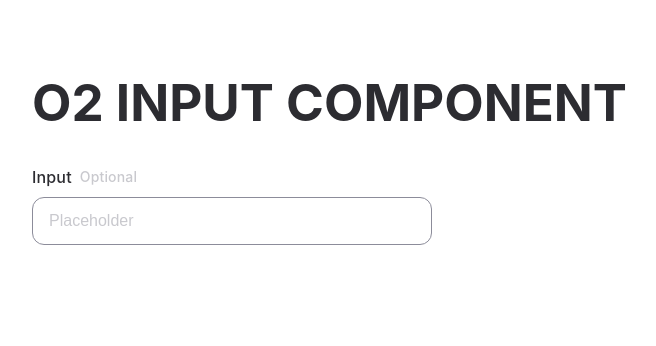
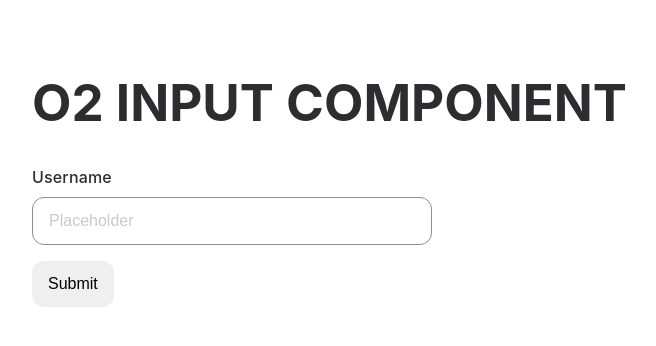
Before and after one commit to dm3yb/o2-input-component, a React (Vite) app: page / in a window 1280 px wide. Shown: the top 346 px of the page, without its empty margins (8-664 px from the left). Built offline with nearby package versions, Linux system fonts and the light colour scheme.

Commit message:
feat: implement zod & RHF validation + styles

```diff
--- a/package.json
+++ b/package.json
@@ -22,9 +22,10 @@
 		"@types/react-dom": "^19.0.3",
 		"@vitejs/plugin-react": "^4.3.4",
 		"globals": "^15.14.0",
+		"react-hook-form": "^7.54.2",
 		"typescript": "~5.7.2",
+		"@hookform/resolvers": "^4.1.0",
 		"vite": "^6.1.0",
-		"react-hook-form": "^7.54.2",
 		"zod": "^3.24.2"
 	}
 }
--- a/src/App.tsx
+++ b/src/App.tsx
@@ -1,19 +1,50 @@
+import { zodResolver } from '@hookform/resolvers/zod';
+import { useCallback } from 'react';
+import { useForm } from 'react-hook-form';
 import { BaseInput } from './components/ui/BaseInput';
+import { baseInputValidationSchema } from './constants/validation';
+import type { BaseInputValidationSchemaType } from './types/validation';
 
 export default function App() {
+	const {
+		register,
+		handleSubmit,
+		formState: { errors },
+	} = useForm<BaseInputValidationSchemaType>({
+		resolver: zodResolver(baseInputValidationSchema),
+	});
+
+	const onSubmit = useCallback(() => {
+		console.log('Submitted!');
+	}, []);
+
 	return (
 		<main className='section-one'>
 			<div className='container'>
 				<h1>O2 Input Component</h1>
-				<form action='#' method='POST' name='username'>
-					<BaseInput
-						label='Input'
-						type='text'
-						name='username'
-						ariaLabel='username'
-						placeholder='Placeholder'
-						isOptional
-					/>
+				<form
+					action='#'
+					method='POST'
+					name='formName'
+					className='form'
+					onSubmit={handleSubmit(onSubmit)}
+				>
+					<div className='input-group'>
+						<BaseInput
+							label='Username' // `Input` from figma design
+							type='text'
+							ariaLabel='username'
+							placeholder='Placeholder'
+							errorState={errors?.username}
+							{...register('username')}
+						/>
+						{errors?.username && (
+							<span className='validation-error-message'>{errors.username.message}</span>
+						)}
+					</div>
+					<button type='submit' className='button'>
+						Submit
+					</button>
 				</form>
 			</div>
 		</main>
--- a/src/assets/styles/index.css
+++ b/src/assets/styles/index.css
@@ -80,7 +80,13 @@ main {
 	padding: 2rem 0;
 }
 
-.base-input-wrapper > :nth-child(n + 2) {
+.input-group {
+	display: flex;
+	flex-direction: column;
+}
+
+.base-input-wrapper > :nth-child(n + 2),
+.input-group > :nth-child(n + 2) {
 	margin-top: var(--dimension-xs);
 }
 
@@ -116,6 +122,10 @@ main {
 	transition: border-color 0.2s ease-in-out;
 }
 
+.base-input.input-error {
+	border-color: var(--o2-color-surface-x-danger);
+}
+
 /* Uncomment this code if we need a `:hover` effect */
 /* .base-input:hover {
 	border-color: var(--o2-color-state-default-hover);
@@ -128,3 +138,20 @@ main {
 .base-input::placeholder {
 	color: var(--o2-color-content-on-neutral-low);
 }
+
+.button {
+	padding: var(--dimension-s) var(--dimension-m);
+	border: none;
+	border-radius: var(--dimension-radius-input);
+	font-size: var(--font-size-body-m);
+	font-weight: var(--font-weight-body-m);
+	line-height: var(--font-line-height-body-m);
+	cursor: pointer;
+	transition: background-color 0.2s ease-in-out;
+	margin-top: var(--dimension-m);
+}
+
+.validation-error-message {
+	font-size: var(--font-size-label-s);
+	color: var(--o2-color-surface-x-danger);
+}
--- a/src/components/ui/BaseInput.tsx
+++ b/src/components/ui/BaseInput.tsx
@@ -1,4 +1,5 @@
 import type { HTMLInputTypeAttribute, InputHTMLAttributes } from 'react';
+import type { FieldError } from 'react-hook-form';
 
 type Props = InputHTMLAttributes<HTMLInputElement> & {
 	label: string;
@@ -7,6 +8,7 @@ type Props = InputHTMLAttributes<HTMLInputElement> & {
 	placeholder: string;
 	ariaLabel: string;
 	isOptional?: boolean;
+	errorState: FieldError | undefined;
 };
 
 export const BaseInput: React.FC<Props> = ({
@@ -16,8 +18,11 @@ export const BaseInput: React.FC<Props> = ({
 	placeholder,
 	ariaLabel,
 	isOptional = false,
+	errorState,
 	...rest
 }) => {
+	const errorClass = errorState ? 'input-error' : '';
+
 	return (
 		<div className='base-input-wrapper'>
 			<div className='base-input-label-wrapper'>
@@ -36,7 +41,7 @@ export const BaseInput: React.FC<Props> = ({
 				type={type}
 				placeholder={placeholder}
 				aria-label={ariaLabel}
-				className='base-input'
+				className={`base-input ${errorClass}`}
 				required={!isOptional}
 				{...rest}
 			/>
--- a/src/types/validation.ts
+++ b/src/types/validation.ts
@@ -1,6 +1,6 @@
 import type { z } from 'zod'
 import type { baseInputValidationSchema } from '../constants/validation'
 
-export type BaseInputValidationSchema = z.infer<
+export type BaseInputValidationSchemaType = z.infer<
 	typeof baseInputValidationSchema
 >
```
Also changed, not shown: 1 other file (tests, documents, lock files or other folders).
